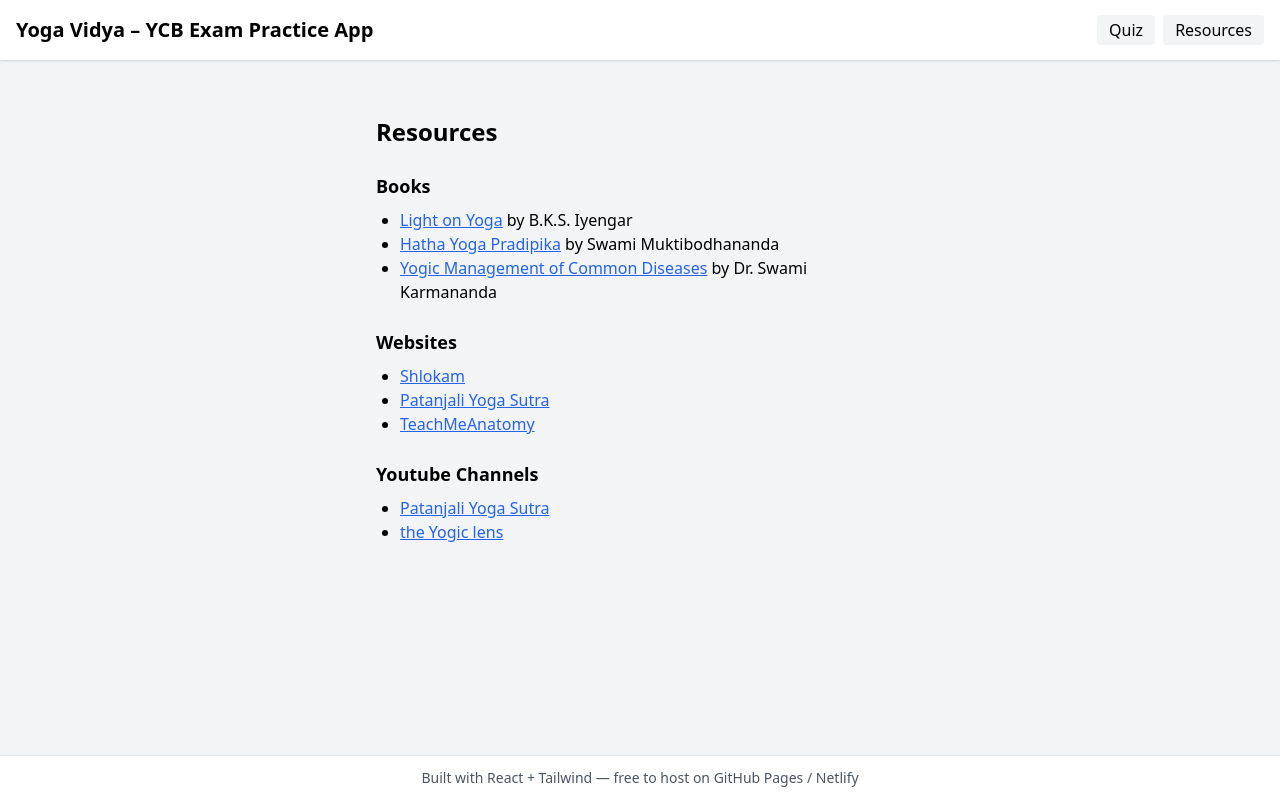
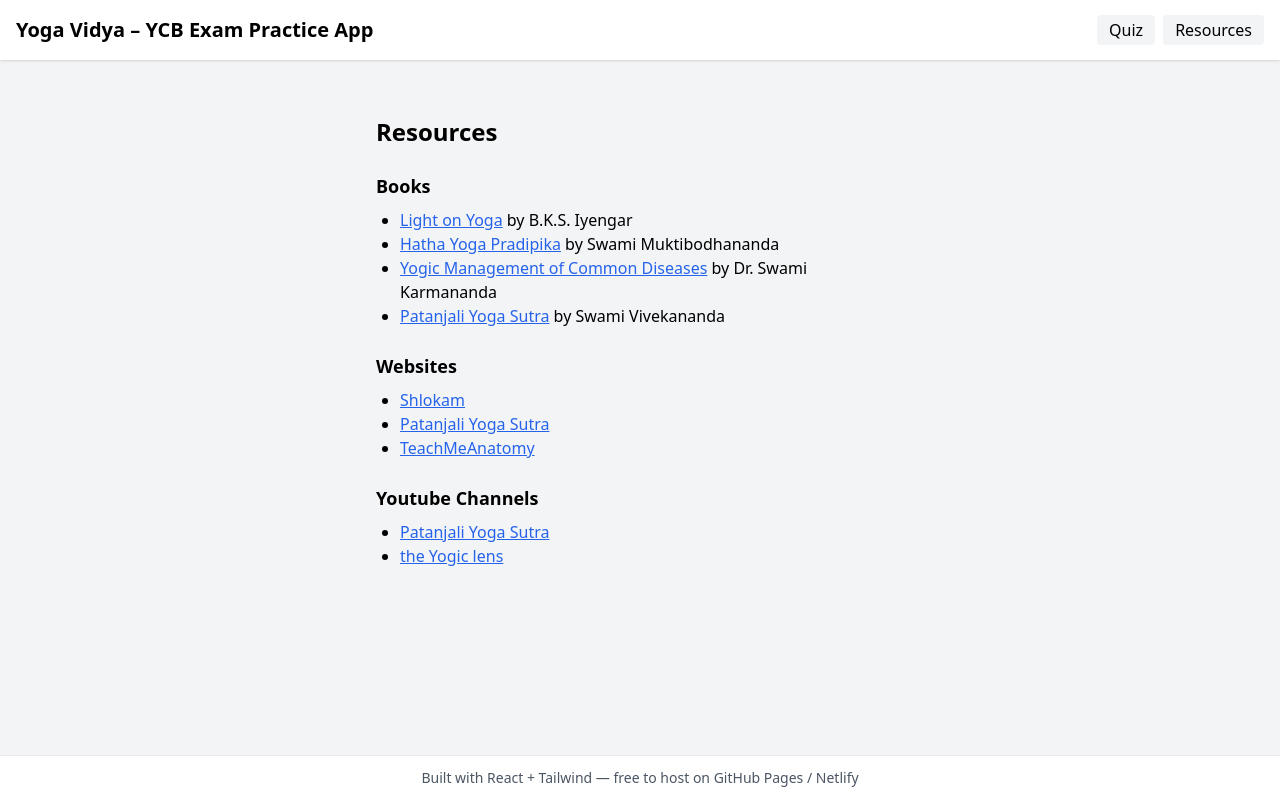
Before and after one commit to satya-yoga/yoga-quiz, a React (Vite) app: page /yoga-quiz/resources in a window 1280 px wide. Built offline with nearby package versions, Linux system fonts and the light colour scheme.

Commit message:
Add PYS by Vivekananda

```diff
--- a/src/components/Resources.jsx
+++ b/src/components/Resources.jsx
@@ -5,7 +5,8 @@ export default function Resources() {
   const books = [
     { title: "Light on Yoga", author: "B.K.S. Iyengar", file: "books/Light on Yoga - B.K.S. Iyengar.pdf" },
     { title: "Hatha Yoga Pradipika", author: "Swami Muktibodhananda", file: "books/Hatha Yoga Pradipika.pdf" },
-    { title: "Yogic Management of Common Diseases", author: "Dr. Swami Karmananda", file: "books/Yogic Management of Common Diseases.pdf" }
+    { title: "Yogic Management of Common Diseases", author: "Dr. Swami Karmananda", file: "books/Yogic Management of Common Diseases.pdf" },
+    { title: "Patanjali Yoga Sutra", author: "Swami Vivekananda", file: "books/Patanjali Yoga Sutra by Swami Vivekananda.pdf" },
 
   ]
   const websites = [
```
Also changed, not shown: 1 other file (tests, documents, lock files or other folders).
